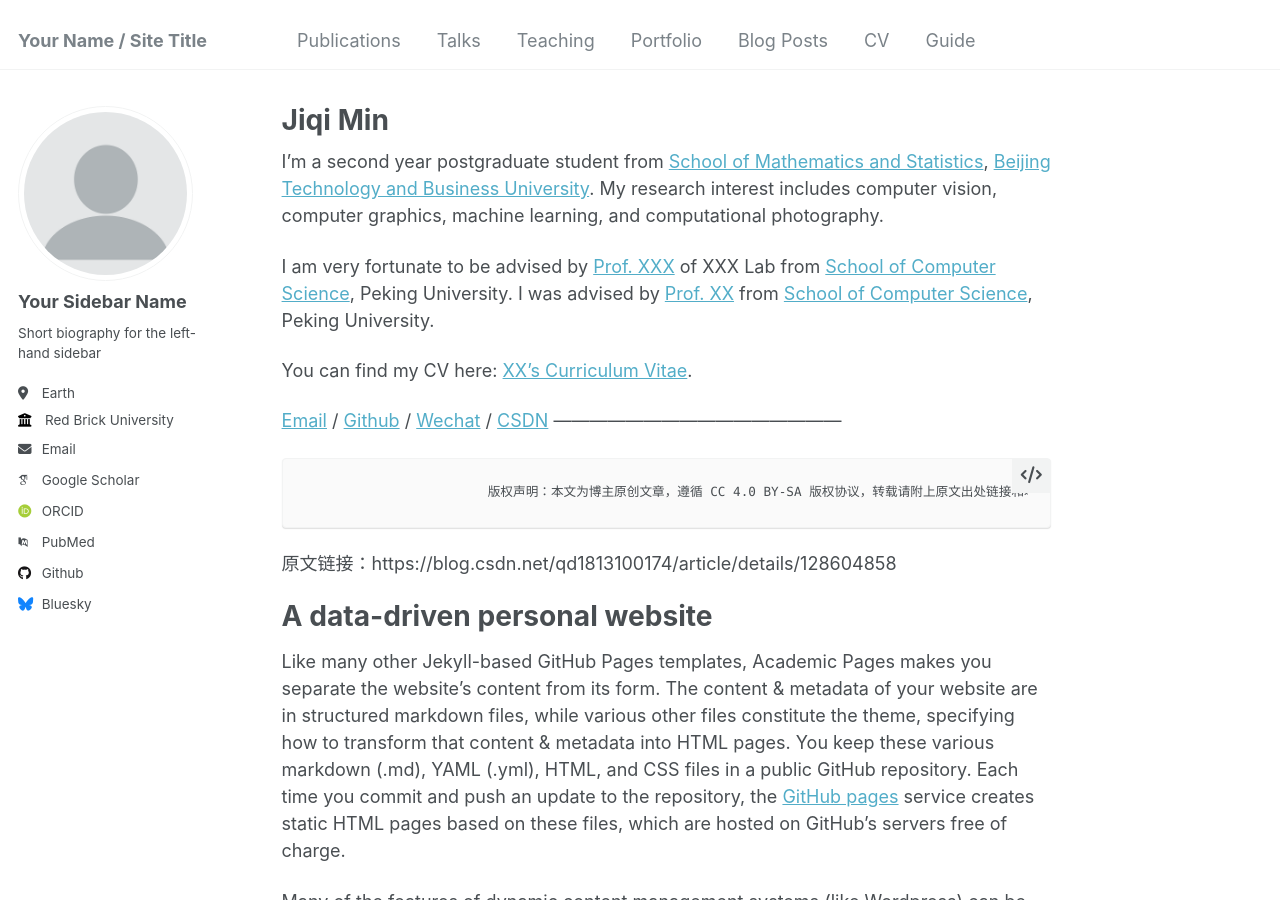
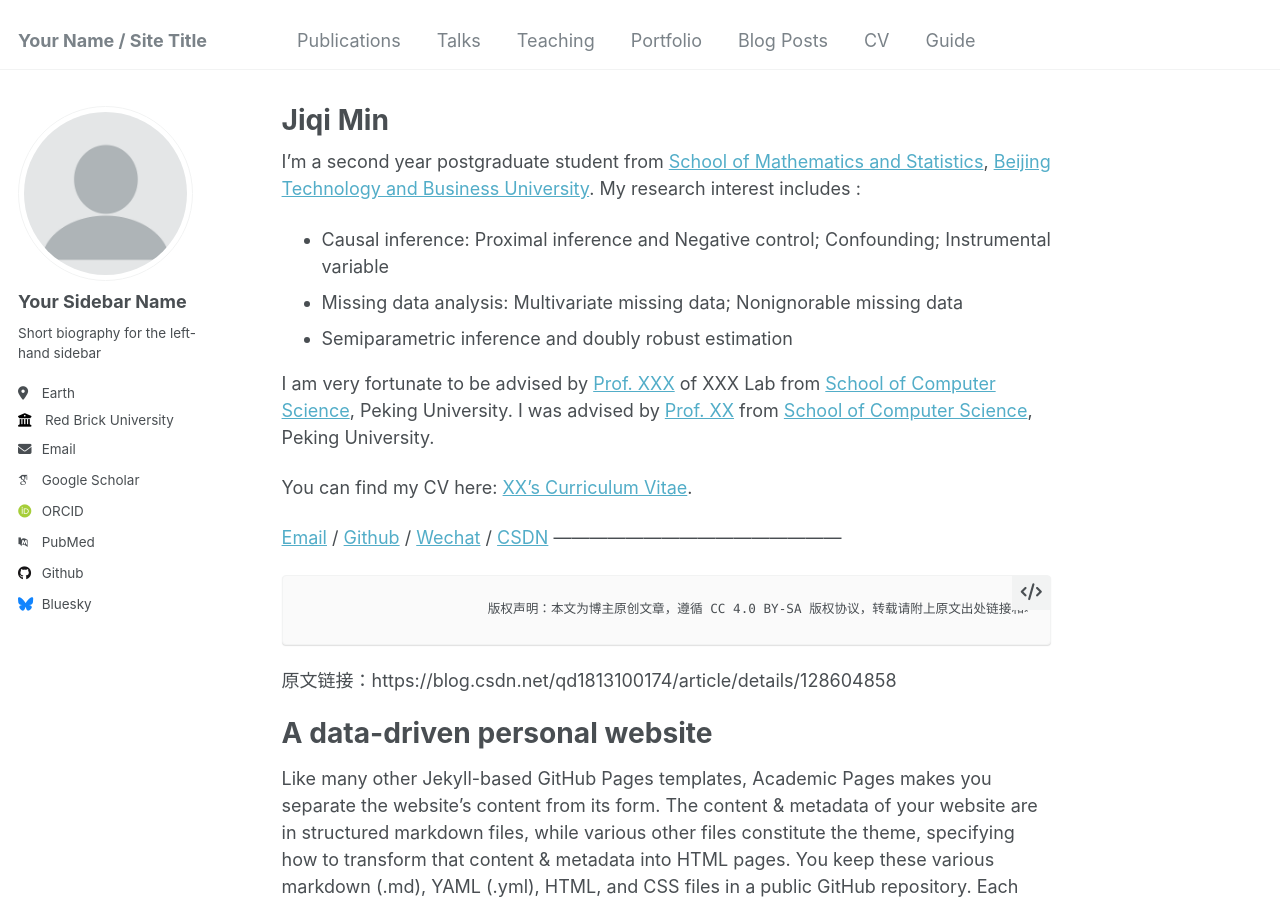
Before and after one commit to Fhoneysuckle/Fhoneysuckle.github.io, a Jekyll site: the page built from _pages/about.md, in a window 1280 px wide and 900 px high. Built offline with Jekyll 4.4.1, drawn with Linux system fonts in a browser that asks for light colours; some web fonts are replaced.

Commit message:
about.md

```diff
--- a/_pages/about.md
+++ b/_pages/about.md
@@ -7,7 +7,11 @@ redirect_from:
   - /about.html
 ---
 
-I'm a second year postgraduate student from [School of Mathematics and Statistics](https://stxy.btbu.edu.cn/index.htm), [Beijing Technology and Business University](https://www.btbu.edu.cn/). My research interest includes computer vision, computer graphics, machine learning, and computational photography.
+I'm a second year postgraduate student from [School of Mathematics and Statistics](https://stxy.btbu.edu.cn/index.htm), [Beijing Technology and Business University](https://www.btbu.edu.cn/). My research interest includes :
+
+- Causal inference: Proximal inference and Negative control; Confounding; Instrumental variable
+- Missing data analysis: Multivariate missing data; Nonignorable missing data
+- Semiparametric inference and doubly robust estimation
 
 I am very fortunate to be advised by [Prof. XXX](https://www.XXX.com/) of XXX Lab from [School of Computer Science](https://cs.pku.edu.cn/), Peking University. I was advised by [Prof. XX](https://XXX.pku.edu.cn/) from [School of Computer Science](https://cs.pku.edu.cn/), Peking University.
 
```
